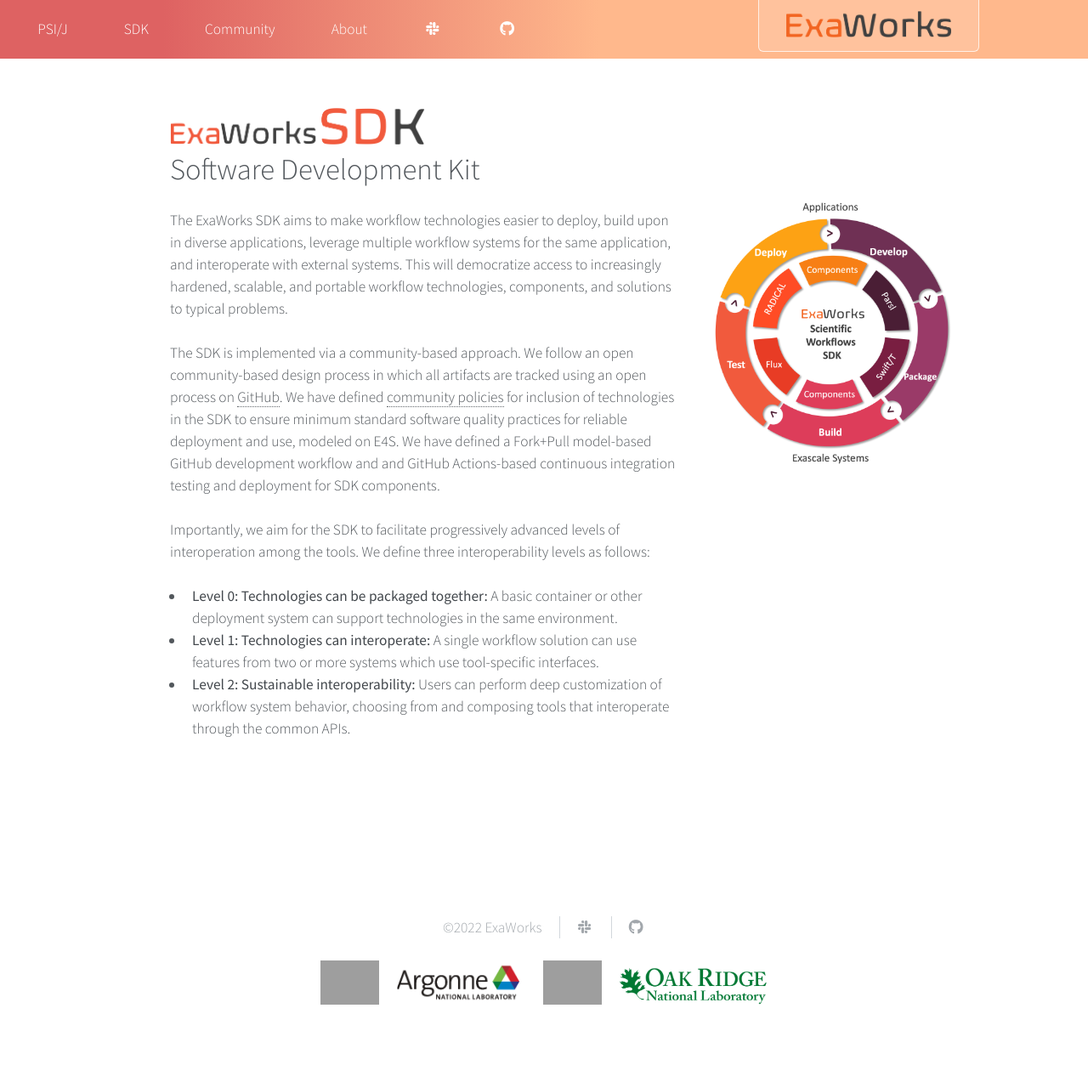
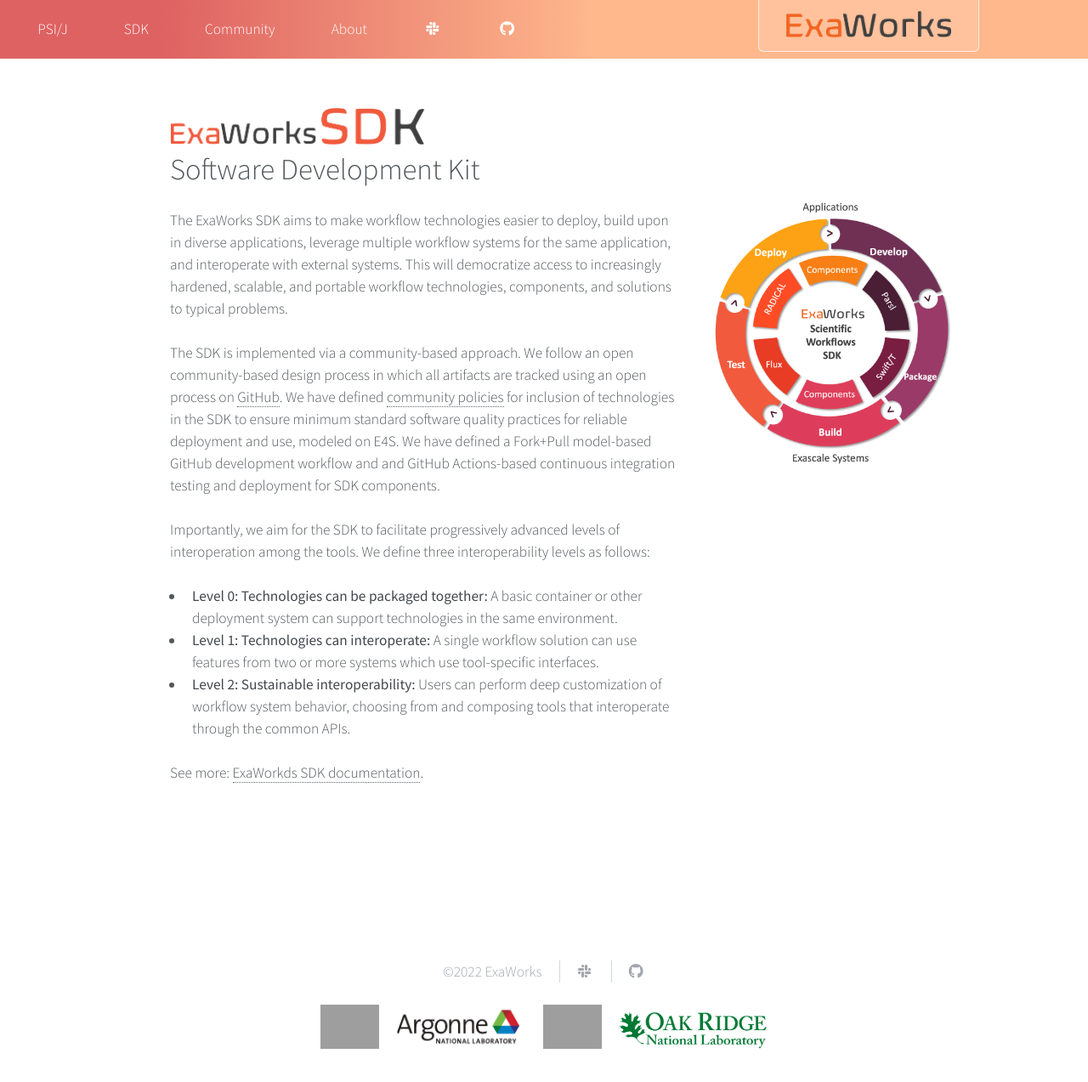
Before and after one commit to ExaWorks/exaworks.github.io, a Jekyll site: the page built from sdk.html, in a window 1280 px wide and 1327 px high. Shown: the top 1273 px of the window at 85% size. Built offline with Jekyll 4.4.1, drawn with Linux system fonts in a browser that asks for light colours; nearby versions of some CDN libraries; library files that are not in the unit come from our copies; grey boxes are pictures that could not be loaded.

Commit message:
Addresses issue #128

```diff
--- a/sdk.html
+++ b/sdk.html
@@ -43,6 +43,8 @@
 							of workflow system behavior, choosing from and composing tools that interoperate through the
 							common APIs.</li>
 					</ul>
+					<p>
+						See more: <a href="https://exaworkssdk.readthedocs.io/en/latest/">ExaWorkds SDK documentation</a>.
 				</article>
 			</div>
 			<div class="col-4 col-12-narrower">
```
